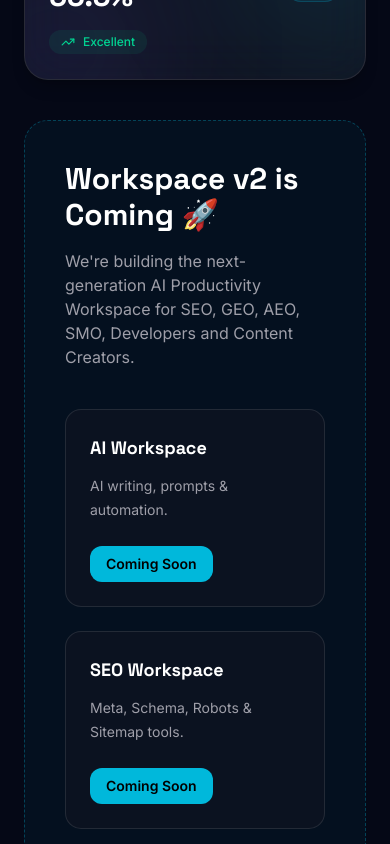
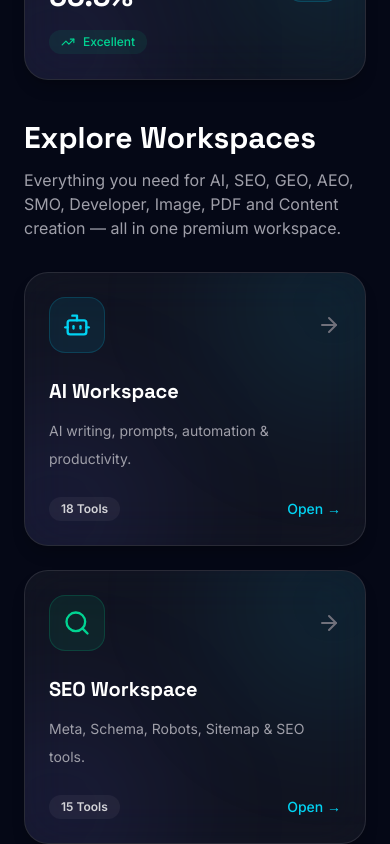
Before and after one commit to ToolNovaAI/toolnovaai, a Next.js app: page /dashboard in a window 390 px wide. Shown: the part 1460-2304 px from the top of the page. Built offline with nearby package versions, Linux system fonts and the light colour scheme.

Commit message:
feat: add workspace modules v2

```diff
--- a/app/dashboard/page.tsx
+++ b/app/dashboard/page.tsx
@@ -1,5 +1,6 @@
 import HeroBanner from "@/components/dashboard/HeroBanner";
 import DashboardStats from "@/components/dashboard/DashboardStats";
+import WorkspaceModules from "@/components/dashboard/WorkspaceModules";
 
 import Sidebar from "@/components/layout/Sidebar";
 import Topbar from "@/components/layout/Topbar";
@@ -12,63 +13,14 @@ export default function DashboardPage() {
       topbar={<Topbar />}
     >
       <div className="space-y-10">
-        {/* Hero */}
+        {/* Hero Banner */}
         <HeroBanner />
 
         {/* Dashboard Stats */}
         <DashboardStats />
 
-        {/* Workspace Preview */}
-        <section className="rounded-3xl border border-dashed border-cyan-500/30 bg-cyan-500/5 p-10">
-          <div className="max-w-3xl">
-            <h2 className="text-3xl font-bold text-white">
-              Workspace v2 is Coming 🚀
-            </h2>
-
-            <p className="mt-4 text-zinc-400">
-              We're building the next-generation AI Productivity Workspace for
-              SEO, GEO, AEO, SMO, Developers and Content Creators.
-            </p>
-          </div>
-
-          <div className="mt-10 grid gap-6 md:grid-cols-2 xl:grid-cols-4">
-            {[
-              {
-                title: "AI Workspace",
-                description: "AI writing, prompts & automation.",
-              },
-              {
-                title: "SEO Workspace",
-                description: "Meta, Schema, Robots & Sitemap tools.",
-              },
-              {
-                title: "Developer Workspace",
-                description: "JSON, HTML, CSS & utilities.",
-              },
-              {
-                title: "Text Workspace",
-                description: "Word Counter, Slug & Text tools.",
-              },
-            ].map((item) => (
-              <div
-                key={item.title}
-                className="rounded-2xl border border-white/10 bg-[#0B1220] p-6 transition hover:border-cyan-500/40 hover:bg-[#10192d]"
-              >
-                <h3 className="text-lg font-semibold text-white">
-                  {item.title}
-                </h3>
-
-                <p className="mt-3 text-sm leading-6 text-zinc-400">
-                  {item.description}
-                </p>
-
-                <button className="mt-6 rounded-xl bg-cyan-500 px-4 py-2 text-sm font-semibold text-black transition hover:bg-cyan-400">
-                  Coming Soon
-                </button>
-              </div>
-            ))}
-          </div>
-        </section>
+        {/* Workspace Modules */}
+        <WorkspaceModules />
       </div>
     </WorkspaceLayout>
   );
--- a/components/dashboard/WorkspaceModules.tsx
+++ b/components/dashboard/WorkspaceModules.tsx
@@ -4,25 +4,28 @@ import { workspaces } from "@/constants/workspaces";
 export default function WorkspaceModules() {
   return (
     <section className="space-y-8">
-      <div>
+      {/* Section Heading */}
+      <div className="max-w-3xl">
         <h2 className="text-3xl font-bold text-white">
           Explore Workspaces
         </h2>
 
-        <p className="mt-2 max-w-2xl text-zinc-400">
-          Access every AI, SEO, GEO, AEO, SMO, Developer and
-          Productivity workspace from one premium dashboard.
+        <p className="mt-3 text-zinc-400">
+          Everything you need for AI, SEO, GEO, AEO, SMO, Developer,
+          Image, PDF and Content creation — all in one premium workspace.
         </p>
       </div>
 
+      {/* Workspace Grid */}
       <div className="grid gap-6 md:grid-cols-2 xl:grid-cols-3">
         {workspaces.map((workspace) => (
           <WorkspaceCard
-            key={workspace.title}
+            key={workspace.id}
             title={workspace.title}
             description={workspace.description}
             href={workspace.href}
             icon={workspace.icon}
+            color={workspace.color}
             tools={workspace.tools}
           />
         ))}
--- a/components/ui/WorkspaceCard.tsx
+++ b/components/ui/WorkspaceCard.tsx
@@ -1,39 +1,33 @@
 "use client";
 
 import Link from "next/link";
-import {
-  ArrowRight,
-  Bot,
-  Search,
-  Sparkles,
-  Share2,
-  Code2,
-  Type,
-  Image,
-  FileText,
-  MessageCircle,
-} from "lucide-react";
+import { ArrowRight } from "lucide-react";
 
 import GlassCard from "./GlassCard";
+import {
+  workspaceIcons,
+  type WorkspaceIconKey,
+} from "@/lib/workspace-icons";
 
 interface WorkspaceCardProps {
   title: string;
   description: string;
   href: string;
-  icon: string;
+  icon: WorkspaceIconKey;
+  color: string;
   tools: number;
 }
 
-const icons = {
-  bot: Bot,
-  search: Search,
-  sparkles: Sparkles,
-  share2: Share2,
-  code2: Code2,
-  type: Type,
-  image: Image,
-  "file-text": FileText,
-  "message-circle": MessageCircle,
+const colorClasses: Record<string, string> = {
+  cyan: "bg-cyan-500/10 text-cyan-400 border-cyan-500/20",
+  emerald: "bg-emerald-500/10 text-emerald-400 border-emerald-500/20",
+  purple: "bg-purple-500/10 text-purple-400 border-purple-500/20",
+  amber: "bg-amber-500/10 text-amber-400 border-amber-500/20",
+  pink: "bg-pink-500/10 text-pink-400 border-pink-500/20",
+  orange: "bg-orange-500/10 text-orange-400 border-orange-500/20",
+  blue: "bg-blue-500/10 text-blue-400 border-blue-500/20",
+  rose: "bg-rose-500/10 text-rose-400 border-rose-500/20",
+  red: "bg-red-500/10 text-red-400 border-red-500/20",
 };
 
 export default function WorkspaceCard({
@@ -41,23 +35,27 @@ export default function WorkspaceCard({
   description,
   href,
   icon,
+  color,
   tools,
 }: WorkspaceCardProps) {
-  const Icon =
-    icons[icon as keyof typeof icons] ?? Bot;
+  const Icon = workspaceIcons[icon];
 
   return (
-    <Link href={href}>
+    <Link href={href} className="block h-full">
       <GlassCard
         glow
-        className="group h-full cursor-pointer p-6"
+        className="group h-full p-6"
       >
         <div className="flex items-center justify-between">
-          <div className="flex h-14 w-14 items-center justify-center rounded-2xl bg-cyan-500/10 text-cyan-400">
+          <div
+            className={`flex h-14 w-14 items-center justify-center rounded-2xl border ${
+              colorClasses[color] ?? colorClasses.cyan
+            }`}
+          >
             <Icon size={28} />
           </div>
 
-          <ArrowRight className="text-zinc-500 transition duration-300 group-hover:translate-x-1 group-hover:text-cyan-400" />
+          <ArrowRight className="text-zinc-500 transition-transform duration-300 group-hover:translate-x-1 group-hover:text-cyan-400" />
         </div>
 
         <h3 className="mt-6 text-xl font-bold text-white">
@@ -69,8 +67,8 @@ export default function WorkspaceCard({
         </p>
 
         <div className="mt-6 flex items-center justify-between">
-          <span className="rounded-full bg-cyan-500/10 px-3 py-1 text-xs font-semibold text-cyan-300">
-            {tools}+ Tools
+          <span className="rounded-full bg-white/5 px-3 py-1 text-xs font-semibold text-zinc-300">
+            {tools} Tools
           </span>
 
           <span className="text-sm font-medium text-cyan-400">
--- a/constants/workspaces.ts
+++ b/constants/workspaces.ts
@@ -1,65 +1,95 @@
-export const workspaces = [
+import type { WorkspaceIconKey } from "@/lib/workspace-icons";
+
+export interface Workspace {
+  id: string;
+  title: string;
+  description: string;
+  href: string;
+  icon: WorkspaceIconKey;
+  color: string;
+  tools: number;
+}
+
+export const workspaces: Workspace[] = [
   {
+    id: "ai",
     title: "AI Workspace",
     description: "AI writing, prompts, automation & productivity.",
-    href: "/ai",
+    href: "/workspace/ai",
     icon: "bot",
+    color: "cyan",
     tools: 18,
   },
   {
+    id: "seo",
     title: "SEO Workspace",
     description: "Meta, Schema, Robots, Sitemap & SEO tools.",
-    href: "/seo",
+    href: "/workspace/seo",
     icon: "search",
+    color: "emerald",
     tools: 15,
   },
   {
+    id: "geo",
     title: "GEO Workspace",
     description: "Optimize content for AI search engines.",
-    href: "/geo",
+    href: "/workspace/geo",
     icon: "sparkles",
+    color: "purple",
     tools: 8,
   },
   {
+    id: "aeo",
     title: "AEO Workspace",
     description: "Answer Engine Optimization.",
-    href: "/aeo",
+    href: "/workspace/aeo",
     icon: "message-circle",
+    color: "amber",
     tools: 10,
   },
   {
+    id: "smo",
     title: "SMO Workspace",
     description: "Social Media Optimization.",
-    href: "/smo",
+    href: "/workspace/smo",
     icon: "share2",
+    color: "pink",
     tools: 10,
   },
   {
+    id: "developer",
     title: "Developer Workspace",
-    description: "Developer tools & utilities.",
-    href: "/developer",
+    description: "JSON, HTML, CSS, Base64 & developer tools.",
+    href: "/workspace/developer",
     icon: "code2",
+    color: "orange",
     tools: 24,
   },
   {
+    id: "text",
     title: "Text Workspace",
-    description: "Text editing & writing tools.",
-    href: "/text",
+    description: "Word Counter, Slug, Case Converter & more.",
+    href: "/workspace/text",
     icon: "type",
+    color: "blue",
     tools: 20,
   },
   {
+    id: "image",
     title: "Image Workspace",
-    description: "Image optimization tools.",
-    href: "/image",
+    description: "Resize, Compress, Convert & Optimize.",
+    href: "/workspace/image",
     icon: "image",
+    color: "rose",
     tools: 12,
   },
   {
+    id: "pdf",
     title: "PDF Workspace",
-    description: "PDF utilities.",
-    href: "/pdf",
+    description: "Merge, Split, Compress & Convert PDFs.",
+    href: "/workspace/pdf",
     icon: "file-text",
+    color: "red",
     tools: 14,
   },
 ];
--- a/lib/workspace-icons.ts
+++ b/lib/workspace-icons.ts
@@ -0,0 +1,25 @@
+import {
+  Bot,
+  Search,
+  Sparkles,
+  MessageCircle,
+  Share2,
+  Code2,
+  Type,
+  Image,
+  FileText,
+} from "lucide-react";
+
+export const workspaceIcons = {
+  bot: Bot,
+  search: Search,
+  sparkles: Sparkles,
+  "message-circle": MessageCircle,
+  share2: Share2,
+  code2: Code2,
+  type: Type,
+  image: Image,
+  "file-text": FileText,
+} as const;
+
+export type WorkspaceIconKey = keyof typeof workspaceIcons;
```
